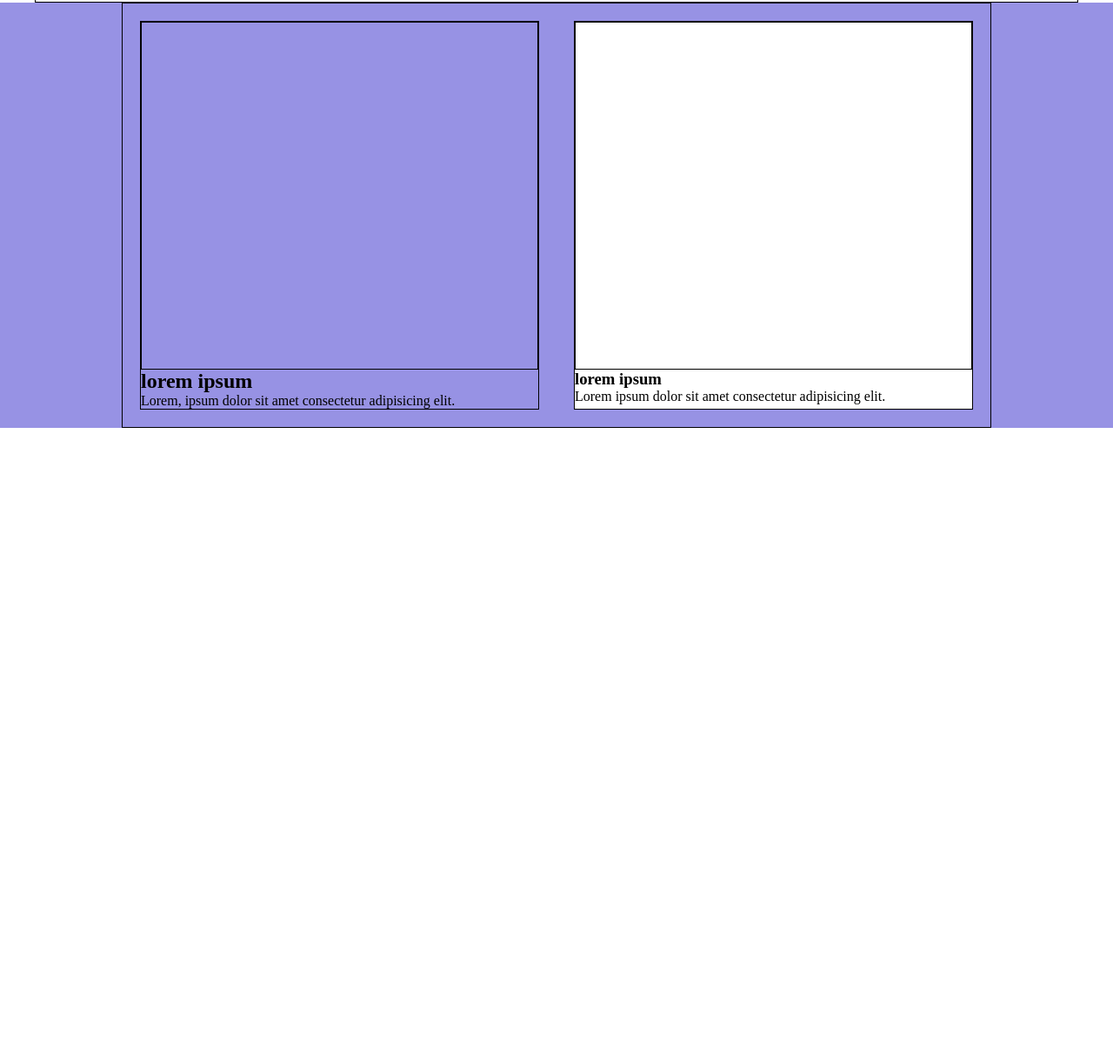
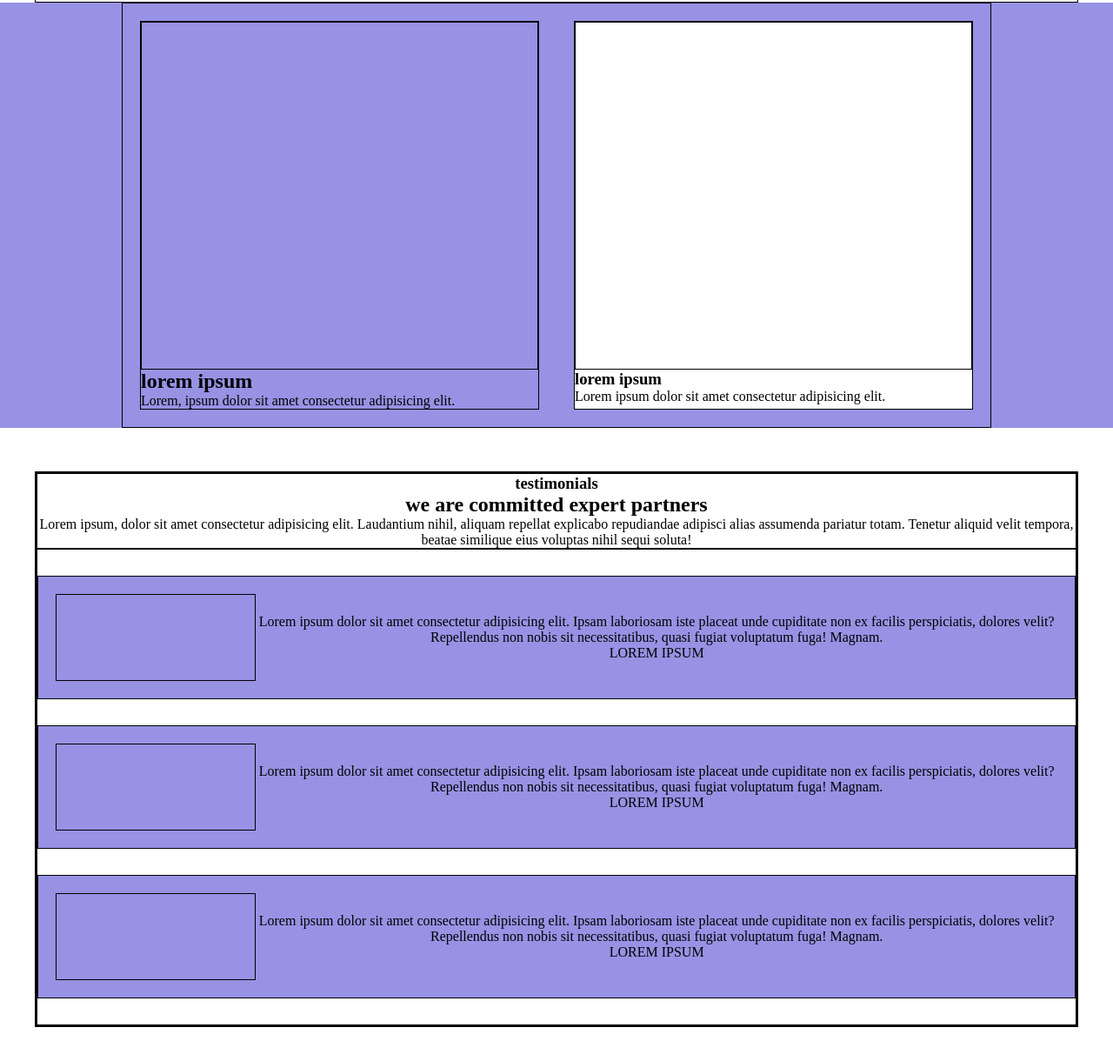
Before and after one commit to MarcoBeraldo/htmlcss-responsive-layout, a plain HTML site: page index.html in a window 1280 px wide. Shown: the part 1163-2383 px from the top of the page at 87% size. Before the commit the page ends 1655 px from the top, so only its background shows below. Drawn offline with Linux system fonts and the light colour scheme.

Commit message:
added testimonials section

```diff
--- a/css/responsive.css
+++ b/css/responsive.css
@@ -36,7 +36,15 @@
     #planning .col {
         margin: 20px;
     }
+
+    /* section #testimonials */
+
+    #testimonials figure {
+        margin: 0;
     }
+
+
+
 
     @media screen and (min-width: 992px) {
 
--- a/css/style.css
+++ b/css/style.css
@@ -4,6 +4,10 @@
     box-sizing: border-box;
     margin: 0;
     padding: 0;
+}
+
+section {
+    padding: 50px 30px;
 }
 
 /* roots */
@@ -85,10 +89,6 @@ header .nav-bar ul {
 
 /* section #demo */
 
-#demo {
-    padding: 50px 30px;
-}
-
 #demo .col {
     margin-bottom: 20px;
 }
@@ -107,10 +107,33 @@ header .nav-bar ul {
 
 /* section #planning */
 
-#planning {
-    padding: 50px 30px;
-}
-
 #planning figure {
     min-height: 400px;
 }
+
+/* section #testimonials */
+
+#testimonials figure {
+    display: inline-block;
+    margin: 0 auto;
+    width: 20%;
+    height: 100px;
+}
+
+#testimonials {
+    text-align: center;
+}
+
+#testimonials .card {
+    width: 100%;
+    margin: 30px auto;
+    padding: 20px;
+    align-items: center;
+}
+
+.card-text {
+    display: flex;
+    flex-direction: column;
+    width: 80%;
+    text-align: center;
+}
--- a/index.html
+++ b/index.html
@@ -66,6 +66,58 @@
             </div>
         </section>
 
+        <section id="testimonials">
+            <div class="container borders">
+                <div class="row borders">
+                    <div class="col intro-text borders">
+                        <h3>testimonials</h3>
+                        <h2>we are committed expert partners</h2>
+                        <p>Lorem ipsum, dolor sit amet consectetur adipisicing elit. Laudantium nihil, aliquam repellat
+                            explicabo
+                            repudiandae adipisci alias assumenda pariatur totam. Tenetur aliquid velit tempora, beatae
+                            similique
+                            eius voluptas nihil sequi soluta!</p>
+                    </div>
+                    <div class="col cards borders">
+                        <div class="row borders bgc-purple card">
+                            <figure class="borders"></figure>
+                            <div class="card-text">
+                                <p>Lorem ipsum dolor sit amet consectetur adipisicing elit. Ipsam laboriosam iste
+                                    placeat
+                                    unde cupiditate non ex facilis perspiciatis, dolores velit? Repellendus non nobis
+                                    sit
+                                    necessitatibus, quasi fugiat voluptatum fuga! Magnam.</p>
+                                <span>LOREM IPSUM</span>
+                            </div>
+                        </div>
+                        <div class="row borders bgc-purple card">
+                            <figure class="borders"></figure>
+                            <div class="card-text">
+                                <p>Lorem ipsum dolor sit amet consectetur adipisicing elit. Ipsam laboriosam iste
+                                    placeat
+                                    unde cupiditate non ex facilis perspiciatis, dolores velit? Repellendus non nobis
+                                    sit
+                                    necessitatibus, quasi fugiat voluptatum fuga! Magnam.</p>
+                                <span>LOREM IPSUM</span>
+                            </div>
+                        </div>
+
+                        <div class="row borders bgc-purple card">
+                            <figure class="borders"></figure>
+                            <div class="card-text">
+                                <p>Lorem ipsum dolor sit amet consectetur adipisicing elit. Ipsam laboriosam iste
+                                    placeat
+                                    unde cupiditate non ex facilis perspiciatis, dolores velit? Repellendus non nobis
+                                    sit
+                                    necessitatibus, quasi fugiat voluptatum fuga! Magnam.</p>
+                                <span>LOREM IPSUM</span>
+                            </div>
+                        </div>
+
+                    </div>
+                </div>
+            </div>
+        </section>
 
 
 
@@ -79,7 +131,6 @@
 
 
 
-        <section id="testimonial"></section>
         <section id="work-with-us"></section>
         <section id="about-us"></section>
         <section id="get-started"></section>
```
Lines whose indentation alone changed are shown as unchanged.
